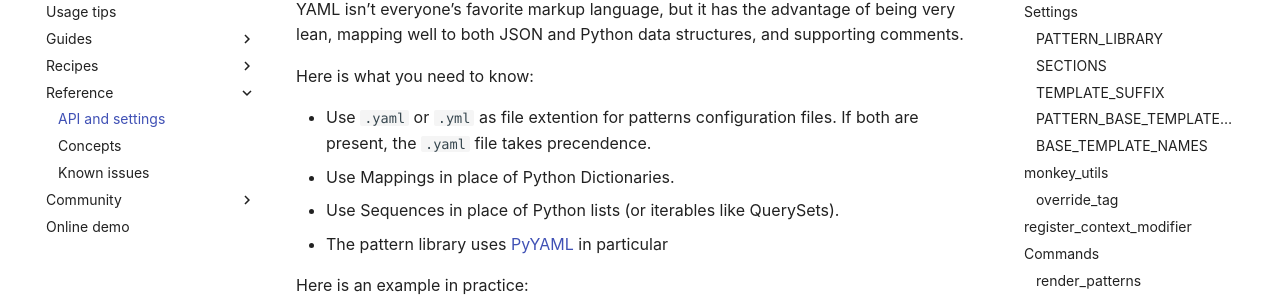
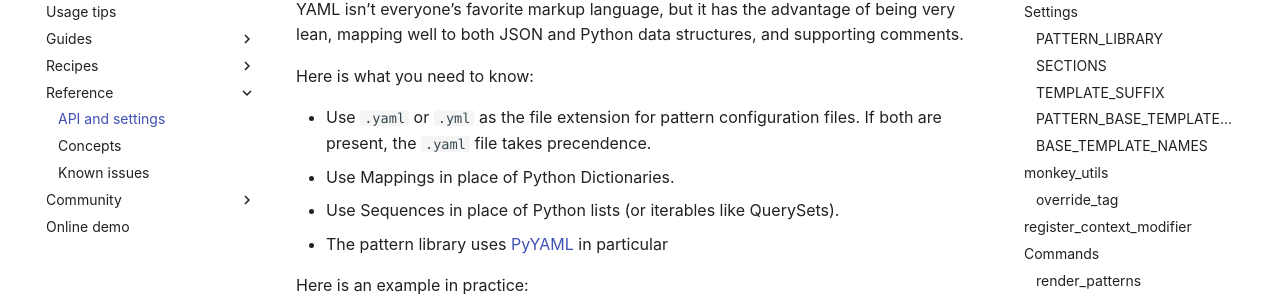
Before and after one commit to torchbox/django-pattern-library, an MkDocs documentation site: the page built from docs/reference/api.md, in a window 1280 px wide and 900 px high. Shown: the part 234-534 px from the top of the window. Built offline with MkDocs 1.6.1 and Material for MkDocs 9.7.7, drawn with Linux system fonts in a browser that asks for light colours; comment, search, counter and statistics services are not loaded.

Commit message:
Minor typo fixes

````diff
--- a/docs/getting-started.md
+++ b/docs/getting-started.md
@@ -168,8 +168,7 @@ We additionally need to customize a base template, so the standalone component c
 
 ### Component data
 
-We can provide context and tags overrides for our new component by creating a `quote_block.yaml` YAML file alongside the HTML, at `patterns/components/quote_block/quote_block.yaml` in our example.
-(You can use either `.yaml` or `.yml` as the file extension.)
+We can provide context and tags overrides for our new component by creating a `quote_block.yaml` YAML file alongside the HTML, at `patterns/components/quote_block/quote_block.yaml` in our example. You can use either `.yaml` or `.yml` as the file extension.
 
 ```yaml
 context:
--- a/docs/reference/api.md
+++ b/docs/reference/api.md
@@ -6,7 +6,7 @@ YAML isn’t everyone’s favorite markup language, but it has the advantage of
 
 Here is what you need to know:
 
-- Use `.yaml` or `.yml` as file extention for patterns configuration files. If both are present, the `.yaml` file takes precendence.
+- Use `.yaml` or `.yml` as the file extension for pattern configuration files. If both are present, the `.yaml` file takes precendence.
 - Use Mappings in place of Python Dictionaries.
 - Use Sequences in place of Python lists (or iterables like QuerySets).
 - The pattern library uses [PyYAML](https://pyyaml.org/wiki/PyYAMLDocumentation) in particular
````
Also changed, not shown: CHANGELOG.md (+1 -1 lines).
